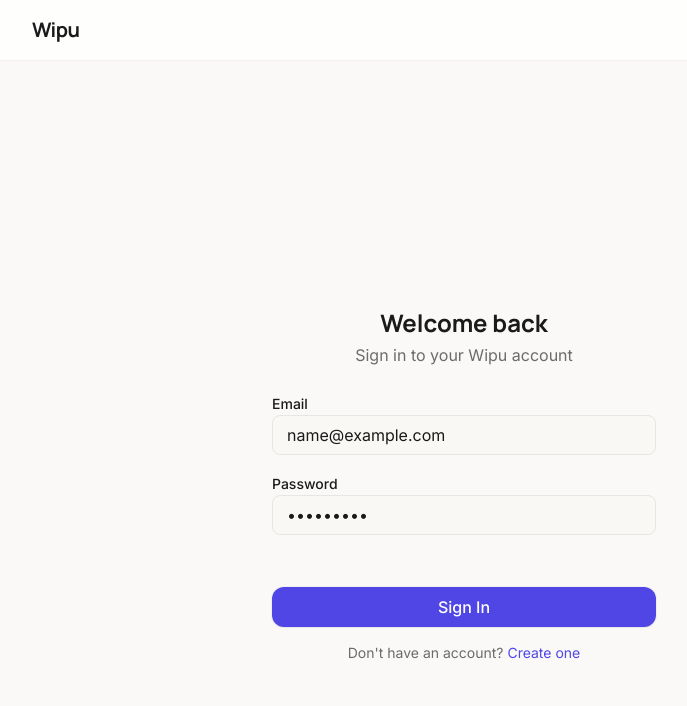
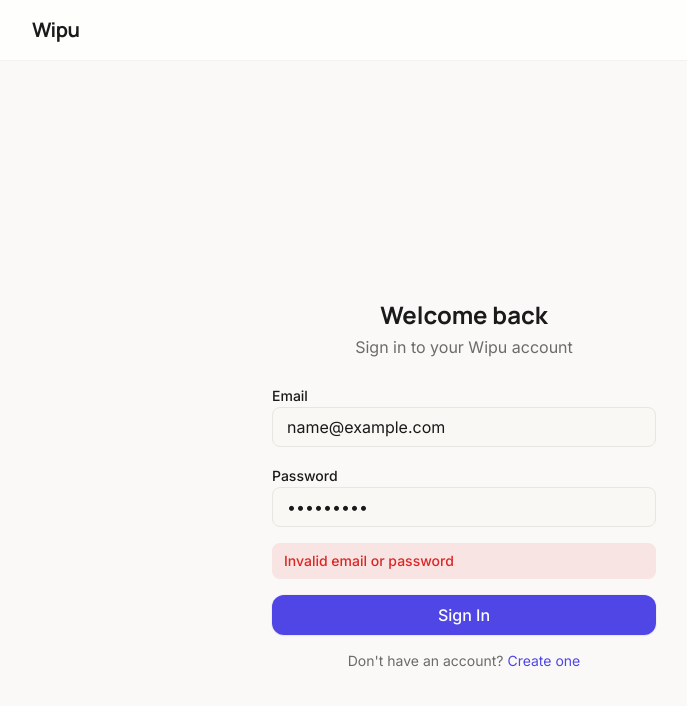
Before and after one commit to frivajica/wipu, a Next.js app: page /login in a window 1280 px wide. Both pictures are taken after typing "name@example.com", "Sample123" into the empty fields and a click on the button "Sign In". Shown: the top 706 px of the page, without its empty margins (176-863 px from the left). Built offline with nearby package versions, Linux system fonts and the light colour scheme.

Commit message:
fix: Make auth form error messages visible with proper styling

```diff
--- a/src/components/auth/auth-form-layout.tsx
+++ b/src/components/auth/auth-form-layout.tsx
@@ -7,6 +7,7 @@ import { Button } from "@/components/ui/button";
 const shakeVariants = {
   shake: {
     x: [-4, 4, -4, 4, 0],
+    opacity: 1,
     transition: { duration: 0.3 },
   },
 };
@@ -34,16 +35,18 @@ export function AuthFormLayout({
 
       <AnimatePresence mode="wait">
         {error && (
-          <motion.p
+          <motion.div
             key="error"
             variants={shakeVariants}
             animate="shake"
             initial={{ opacity: 0 }}
             exit={{ opacity: 0 }}
-            className="text-sm text-error"
+            className="rounded-lg bg-error/10 px-3 py-2"
           >
-            {error.message}
-          </motion.p>
+            <p className="text-sm font-medium text-error">
+              {error.message}
+            </p>
+          </motion.div>
         )}
       </AnimatePresence>
 
```
